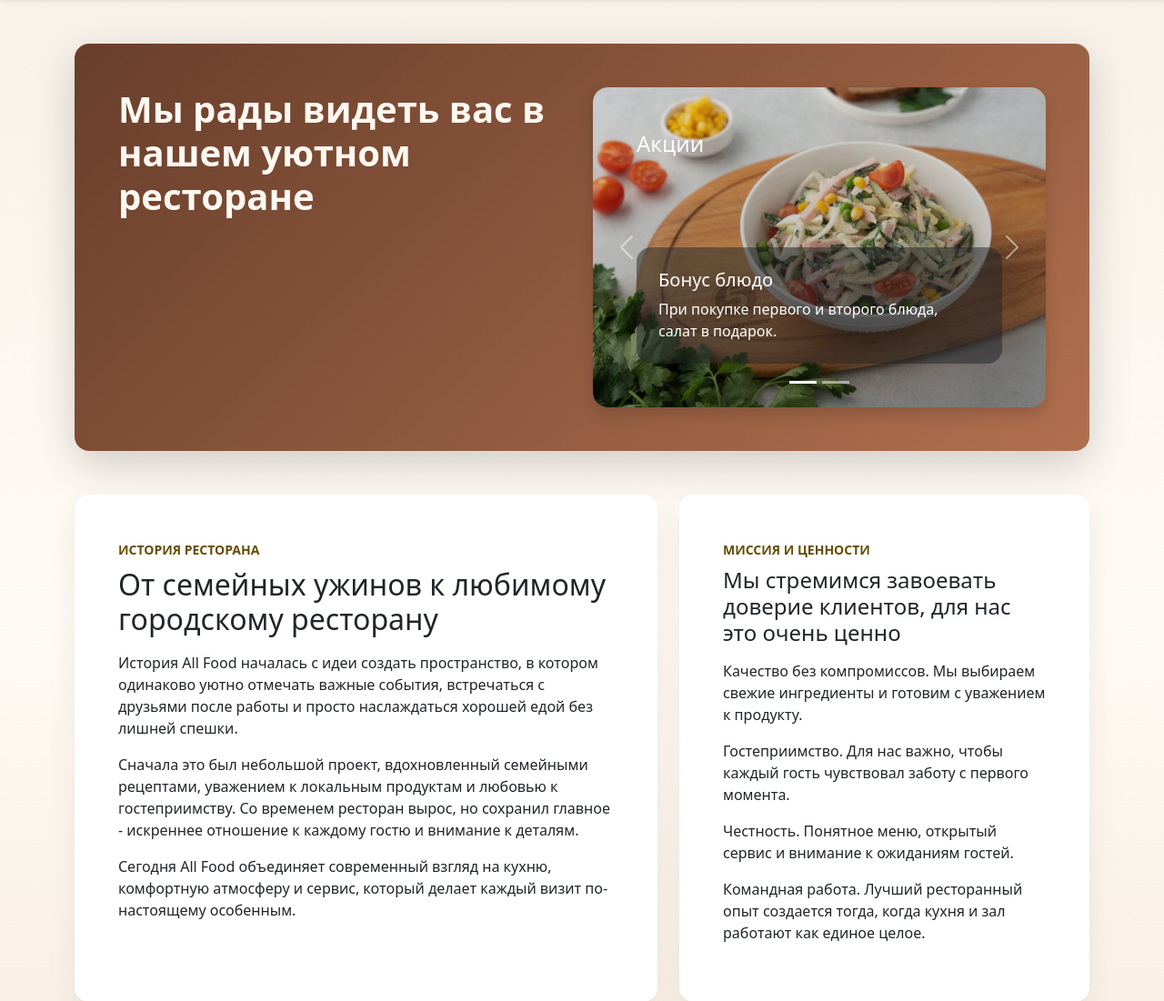
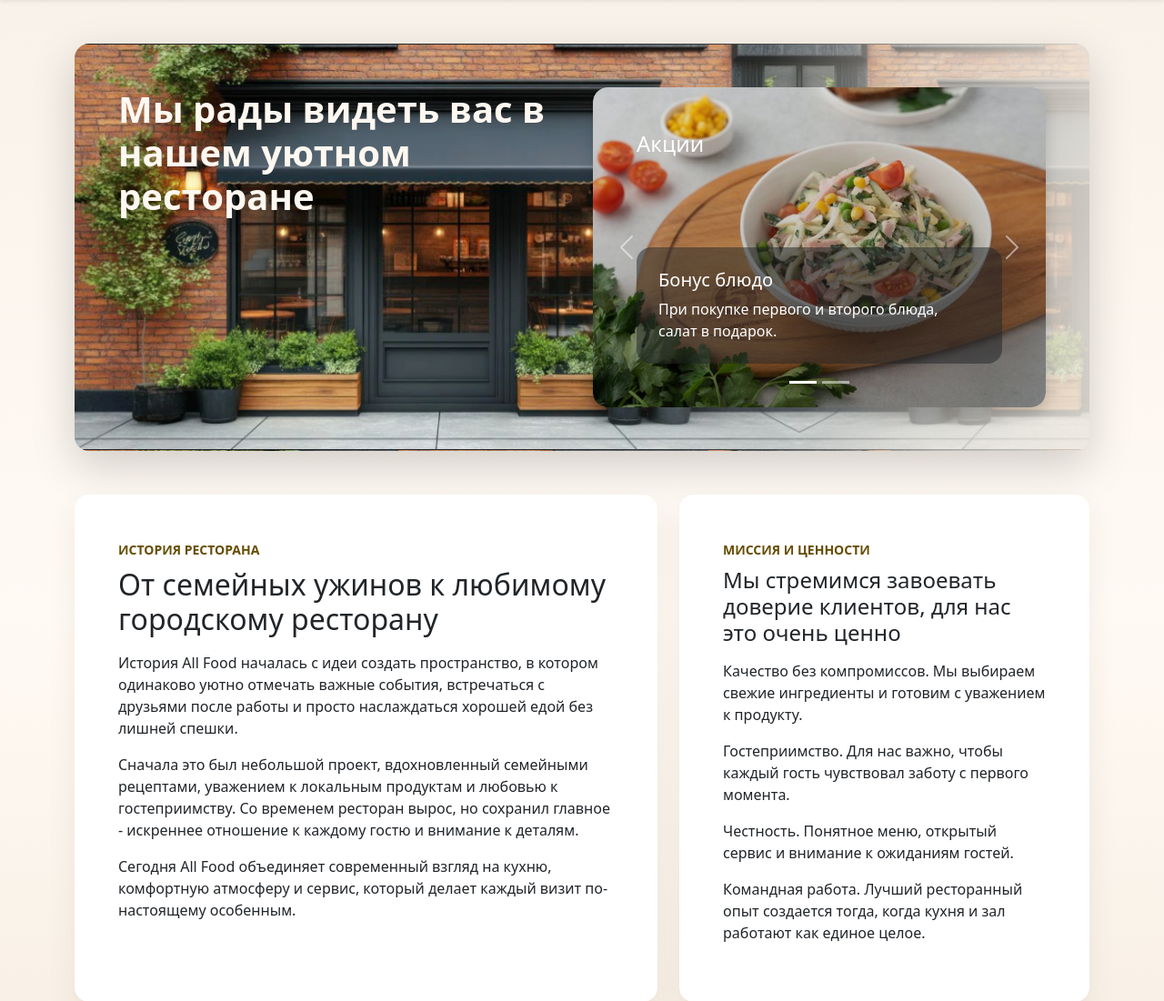
Before and after one commit to Aleksandr-Konoplev/all_food, a Django app: page /about/ in a window 1280 px wide. Shown: the part 57-1158 px from the top of the page at 91% size. Run offline with Django 5.2, Linux system fonts and the light colour scheme; data comes from the database, SQL or seed files in the repository; both versions use the stored data as it was after the commit; parts of the project's set-up code (start-up, migrations or seed data) failed here and were passed over; some libraries are stand-ins or nearby versions.

Commit message:
fixed template

```diff
--- a/core/mixins.py
+++ b/core/mixins.py
@@ -4,6 +4,7 @@ from core.models import ContentForSite
 class AddBaseContentMixin:
     def get_context_data(self, **kwargs):
         context = super().get_context_data(**kwargs)  # noqa
-        context['greeting'] = ContentForSite.objects.get(name_tag='greeting')
+        context['greeting'] = ContentForSite.objects.filter(name_tag='greeting').first()
+        context['main_img'] = ContentForSite.objects.filter(name_tag='main_img').first()
         context['promo_items'] = ContentForSite.objects.filter(name_tag__startswith='promo_').order_by('name_tag')
         return context
--- a/core/templates/base.html
+++ b/core/templates/base.html
@@ -14,7 +14,8 @@
 
     <main class="page-shell">
         <div class="container py-4 py-lg-5">
-            <section class="card hero-card shadow-lg rounded-4 mb-4 mb-lg-5">
+            <section class="card hero-card shadow-lg rounded-4 mb-4 mb-lg-5"
+                {% if main_img and main_img.image %}style="background-size: contain; background-image: linear-gradient(to left, rgba(247, 241, 232, 0.82) 0%, rgba(247, 241, 232, 0.58) 16%, rgba(247, 241, 232, 0.16) 32%, rgba(247, 241, 232, 0.03) 48%, rgba(247, 241, 232, 0) 60%), url('{{ main_img.image.url }}');"{% endif %}>
                 <div class="card-body p-4 p-lg-5">
                     <div class="row align-items-start g-4">
                         <div class="col-lg-6 d-flex flex-column justify-content-start">
--- a/static/css/site.css
+++ b/static/css/site.css
@@ -4,10 +4,20 @@ body {
 }
 
 .hero-card {
-    background: linear-gradient(135deg, rgba(92, 47, 27, 0.92), rgba(166, 93, 56, 0.88));
+    background-image:
+        linear-gradient(to left, rgba(247, 241, 232, 0.82) 0%, rgba(247, 241, 232, 0.58) 16%, rgba(247, 241, 232, 0.16) 32%, rgba(247, 241, 232, 0.03) 48%, rgba(247, 241, 232, 0) 60%),
+        url('/static/img/main_img.png');
+    background-size: cover;
+    background-position: center;
     color: #fff8f1;
     border: 0;
     overflow: hidden;
+    position: relative;
+}
+
+.hero-card .card-body {
+    position: relative;
+    z-index: 1;
 }
 
 .hero-badge {
```
Also changed, not shown: core/fixtures/default_content_for_site.json (+10 -0 lines), media/media/image_for_site/child_kake.jpg (added), media/media/image_for_site/main_img.png (added), media/media/image_for_site/salat.jpg (added), static/img/main_img.png (added).
